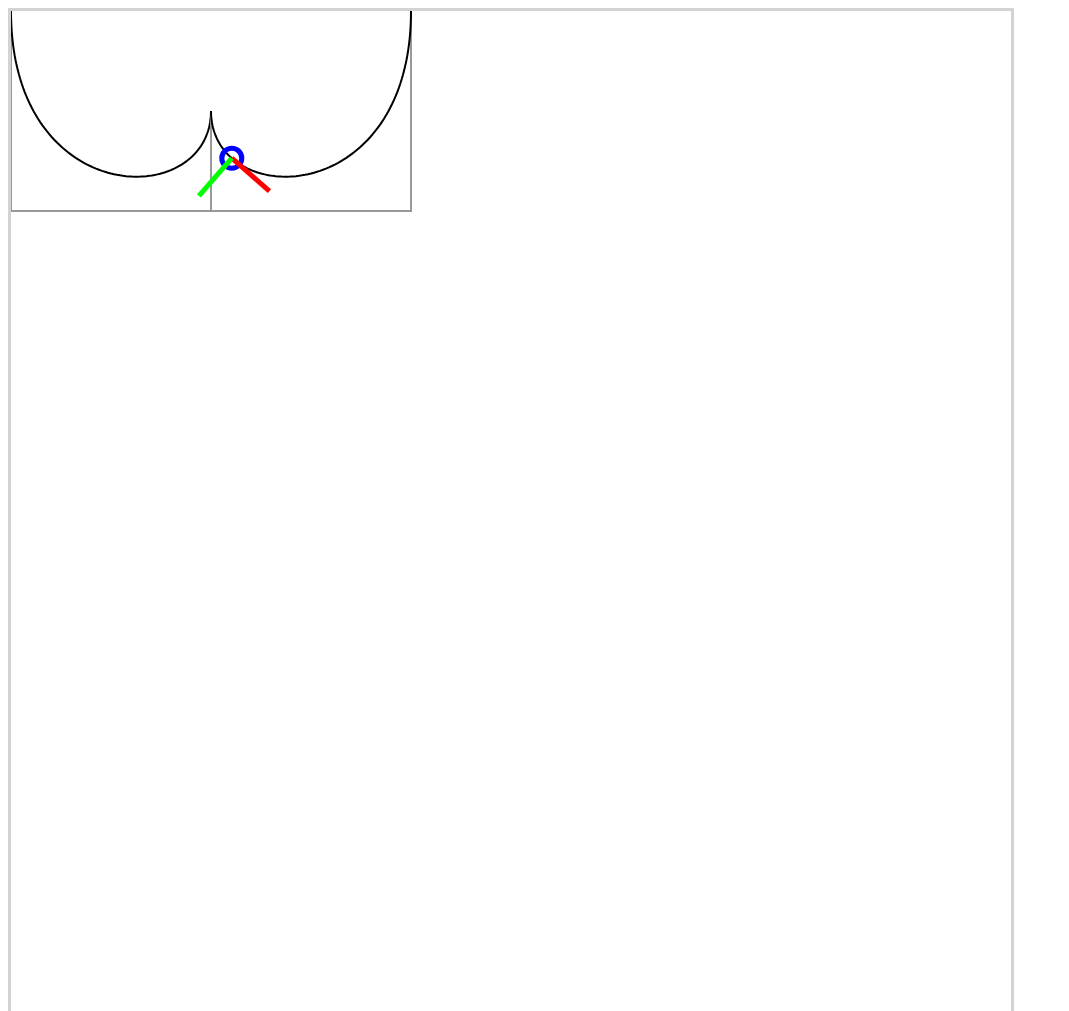
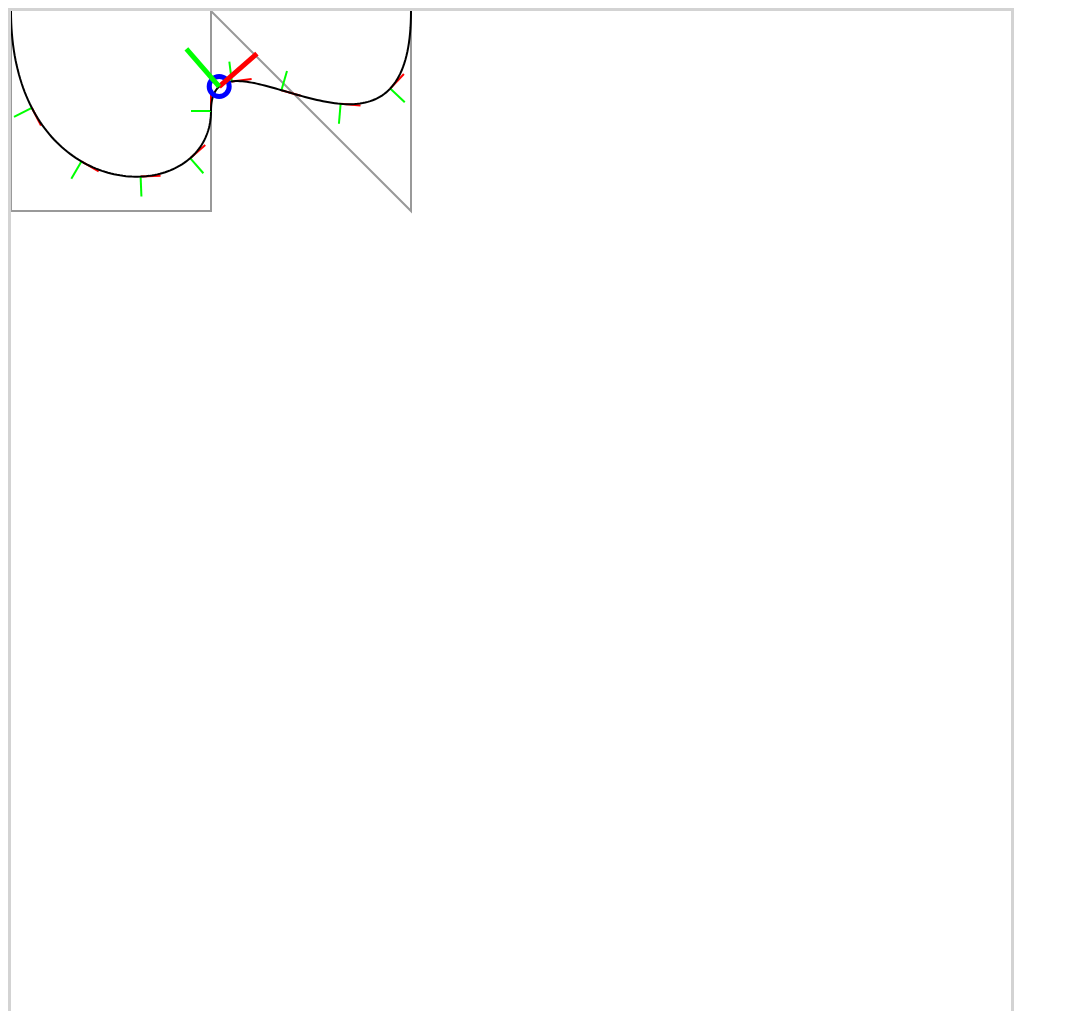
Before and after one commit to n-zu/FIUBA_SG, a plain HTML site: page tp/tp1/pre/bezier.html in a window 1280 px wide. Shown: the top 1011 px of the page, without its empty margins (0-1069 px from the left). Drawn offline with Linux system fonts and the light colour scheme.

Commit message:
bezier-spline
draw normals and tg

```diff
--- a/tp/tp1/pre/bezier.html
+++ b/tp/tp1/pre/bezier.html
@@ -28,7 +28,7 @@
         requestAnimationFrame(animate);
 
         ctx.clearRect(0, 0, 1000, 1000);
-        spline.draw(ctx, true);
+        spline.draw(ctx, true, 0.2);
 
         const { p: punto, t, n } = spline.point(currentU);
 
@@ -51,7 +51,7 @@
         [0, 200, 0],
         [200, 200, 0],
         [200, 100, 0],
-        [200, 200, 0],
+        [200, 0, 0],
         [400, 200, 0],
         [400, 0, 0],
       ];
--- a/tp/tp1/pre/bz-spline.js
+++ b/tp/tp1/pre/bz-spline.js
@@ -82,7 +82,13 @@ class Segment {
     return { p, t: tangent, n: normal, b: bi_normal };
   }
 
-  draw(ctx, showControlQuad = false, delta = 0.01, lineWidth = 2) {
+  draw(
+    ctx,
+    showControlQuad = false,
+    vectorDelta = undefined,
+    delta = 0.01,
+    lineWidth = 2
+  ) {
     const [p0, p1, p2, p3] = this.controlPoints;
     ctx.lineWidth = lineWidth;
 
@@ -96,6 +102,22 @@ class Segment {
       ctx.lineTo(p3[0], p3[1]);
 
       ctx.stroke();
+    }
+
+    if (vectorDelta) {
+      const drawVec = (p, v, c) => {
+        ctx.beginPath();
+        ctx.strokeStyle = c;
+        ctx.moveTo(p[0], p[1]);
+        ctx.lineTo(p[0] + v[0] * 20, p[1] + v[1] * 20);
+        ctx.stroke();
+      };
+      for (let u = 0; u < 1; u += vectorDelta) {
+        const { p, t, n, b } = this.point(u);
+        drawVec(p, t, "#F00");
+        drawVec(p, n, "#0F0");
+        drawVec(p, b, "#00F");
+      }
     }
 
     ctx.beginPath();
@@ -155,9 +177,9 @@ class Spline {
     return this.segment(s).point(su);
   }
 
-  draw(ctx, showControlQuad = false) {
+  draw(ctx, showControlQuad = false, vectorDelta) {
     for (let s = 0; s < this.segNum; s++) {
-      this.segment(s).draw(ctx, showControlQuad);
+      this.segment(s).draw(ctx, showControlQuad, vectorDelta);
     }
   }
 }
```
